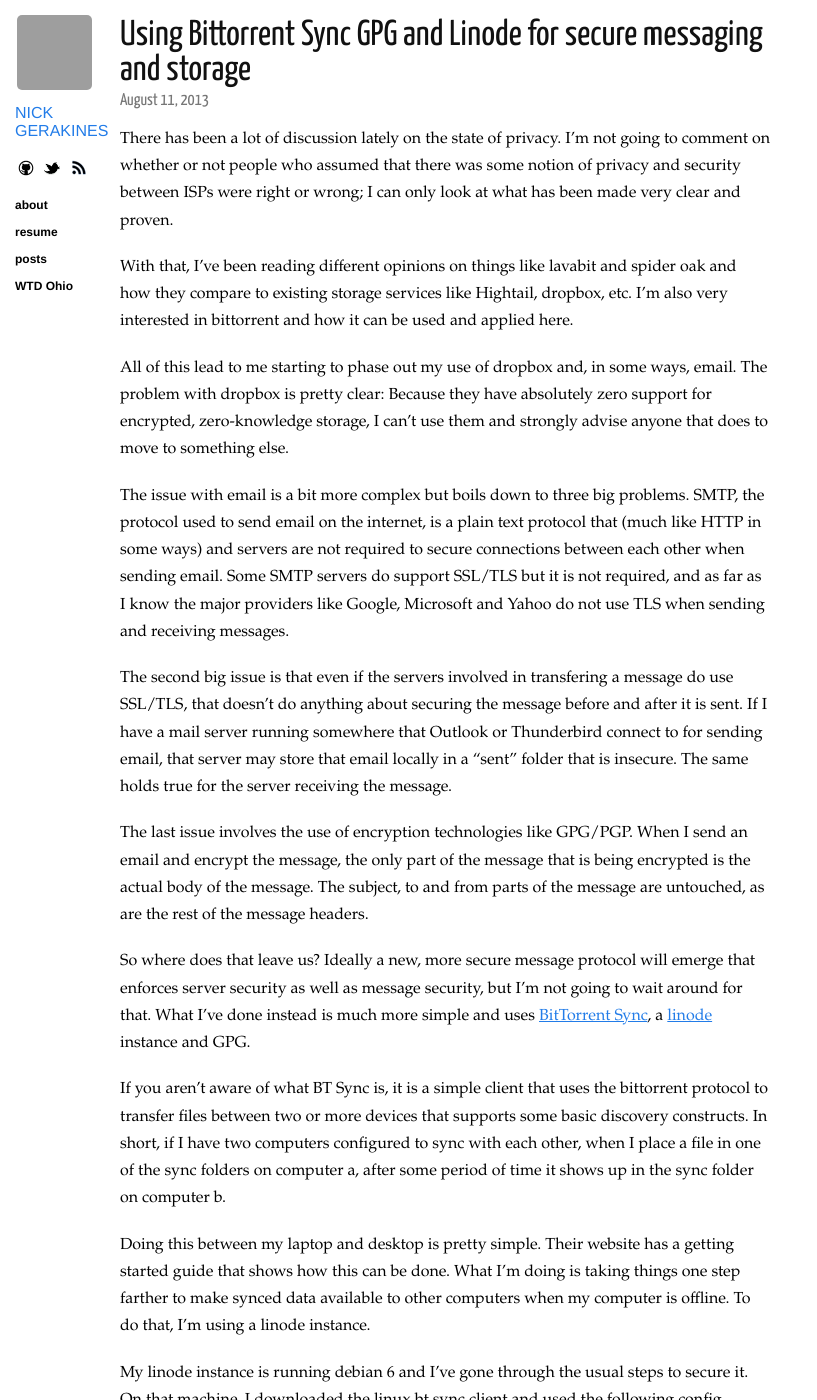
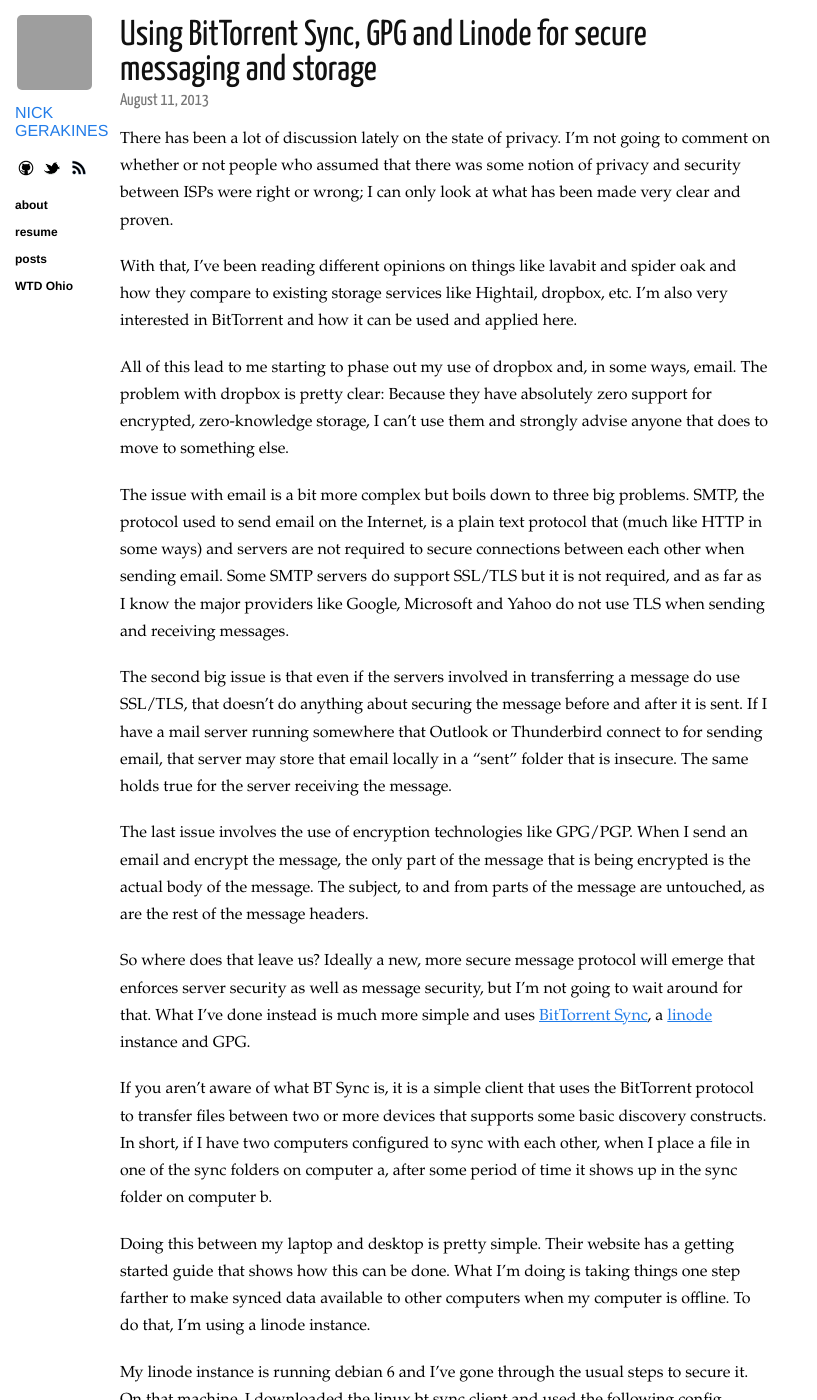
Before and after one commit to ngerakines/ngerakines.me, a Jekyll site: the page built from _posts/2013-08-11-using-bittorrent-sync-gpg-linode-for-secure-messaging.markdown, in a window 1280 px wide and 1400 px high. Shown: the whole window, without its empty margins (0-817 px from the left). Built offline with Jekyll 4.4.1, drawn with Linux system fonts in a browser that asks for light colours; nearby versions of some CDN libraries; Markdown is read by kramdown in place of the engine named in the settings; some of the changed text lies outside the part shown; grey boxes are pictures that could not be loaded.

Commit message:
Spelling and typos

```diff
--- a/_posts/2013-08-11-using-bittorrent-sync-gpg-linode-for-secure-messaging.markdown
+++ b/_posts/2013-08-11-using-bittorrent-sync-gpg-linode-for-secure-messaging.markdown
@@ -1,24 +1,24 @@
 ---
 layout: post
-title: Using Bittorrent Sync GPG and Linode for secure messaging and storage
+title: Using BitTorrent Sync, GPG and Linode for secure messaging and storage
 category: posts
 ---
 
 There has been a lot of discussion lately on the state of privacy. I'm not going to comment on whether or not people who assumed that there was some notion of privacy and security between ISPs were right or wrong; I can only look at what has been made very clear and proven.
 
-With that, I've been reading different opinions on things like lavabit and spider oak and how they compare to existing storage services like Hightail, dropbox, etc. I'm also very interested in bittorrent and how it can be used and applied here.
+With that, I've been reading different opinions on things like lavabit and spider oak and how they compare to existing storage services like Hightail, dropbox, etc. I'm also very interested in BitTorrent and how it can be used and applied here.
 
 All of this lead to me starting to phase out my use of dropbox and, in some ways, email. The problem with dropbox is pretty clear: Because they have absolutely zero support for encrypted, zero-knowledge storage, I can't use them and strongly advise anyone that does to move to something else.
 
-The issue with email is a bit more complex but boils down to three big problems. SMTP, the protocol used to send email on the internet, is a plain text protocol that (much like HTTP in some ways) and servers are not required to secure connections between each other when sending email. Some SMTP servers do support SSL/TLS but it is not required, and as far as I know the major providers like Google, Microsoft and Yahoo do not use TLS when sending and receiving messages.
+The issue with email is a bit more complex but boils down to three big problems. SMTP, the protocol used to send email on the Internet, is a plain text protocol that (much like HTTP in some ways) and servers are not required to secure connections between each other when sending email. Some SMTP servers do support SSL/TLS but it is not required, and as far as I know the major providers like Google, Microsoft and Yahoo do not use TLS when sending and receiving messages.
 
-The second big issue is that even if the servers involved in transfering a message do use SSL/TLS, that doesn't do anything about securing the message before and after it is sent. If I have a mail server running somewhere that Outlook or Thunderbird connect to for sending email, that server may store that email locally in a "sent" folder that is insecure. The same holds true for the server receiving the message.
+The second big issue is that even if the servers involved in transferring a message do use SSL/TLS, that doesn't do anything about securing the message before and after it is sent. If I have a mail server running somewhere that Outlook or Thunderbird connect to for sending email, that server may store that email locally in a "sent" folder that is insecure. The same holds true for the server receiving the message.
 
 The last issue involves the use of encryption technologies like GPG/PGP. When I send an email and encrypt the message, the only part of the message that is being encrypted is the actual body of the message. The subject, to and from parts of the message are untouched, as are the rest of the message headers.
 
 So where does that leave us? Ideally a new, more secure message protocol will emerge that enforces server security as well as message security, but I'm not going to wait around for that. What I've done instead is much more simple and uses [BitTorrent Sync](http://labs.bittorrent.com/experiments/sync.html), a [linode](http://www.linode.com/?r=9d59273a4dd47bafd01ba615b69c90c49996b9a6) instance and GPG.
 
-If you aren't aware of what BT Sync is, it is a simple client that uses the bittorrent protocol to transfer files between two or more devices that supports some basic discovery constructs. In short, if I have two computers configured to sync with each other, when I place a file in one of the sync folders on computer a, after some period of time it shows up in the sync folder on computer b.
+If you aren't aware of what BT Sync is, it is a simple client that uses the BitTorrent protocol to transfer files between two or more devices that supports some basic discovery constructs. In short, if I have two computers configured to sync with each other, when I place a file in one of the sync folders on computer a, after some period of time it shows up in the sync folder on computer b.
 
 Doing this between my laptop and desktop is pretty simple. Their website has a getting started guide that shows how this can be done. What I'm doing is taking things one step farther to make synced data available to other computers when my computer is offline. To do that, I'm using a linode instance.
 
```
Also changed, not shown: other parts of _posts/2013-08-11-using-bittorrent-sync-gpg-linode-for-secure-messaging.markdown (+2 -2 lines).
